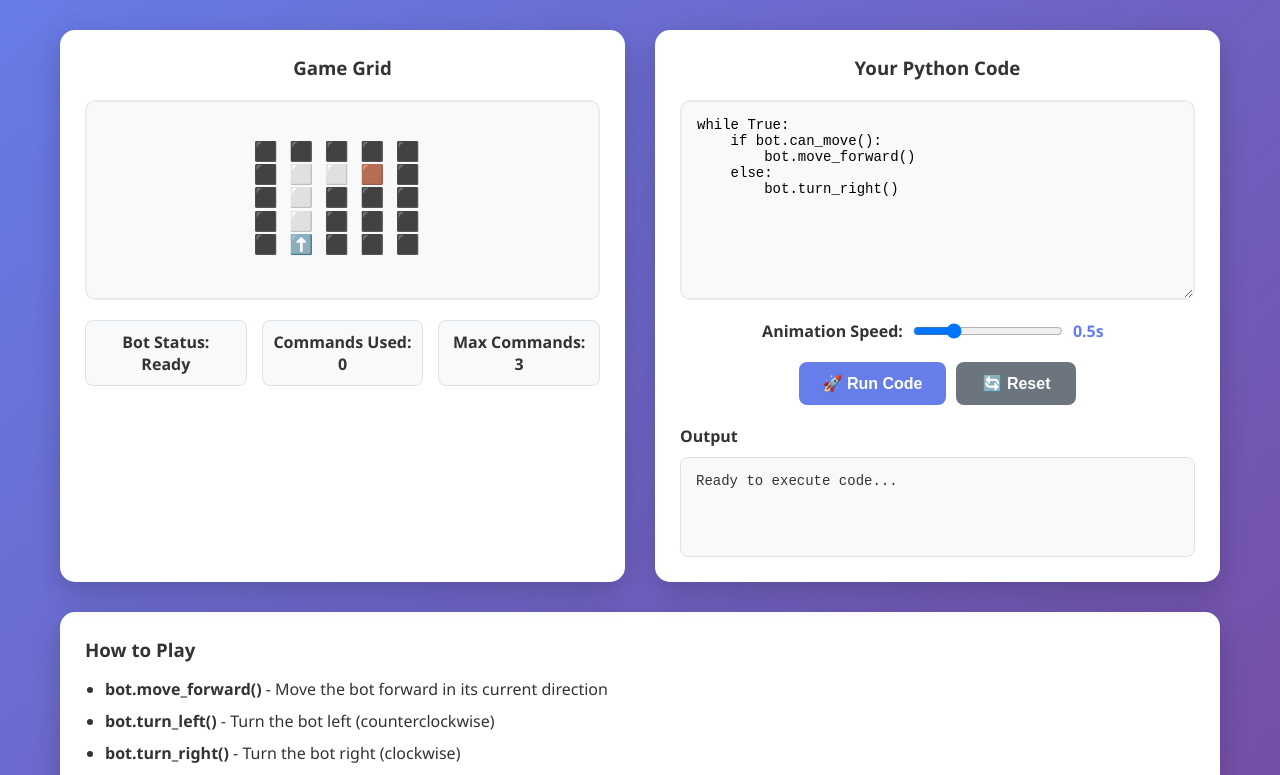
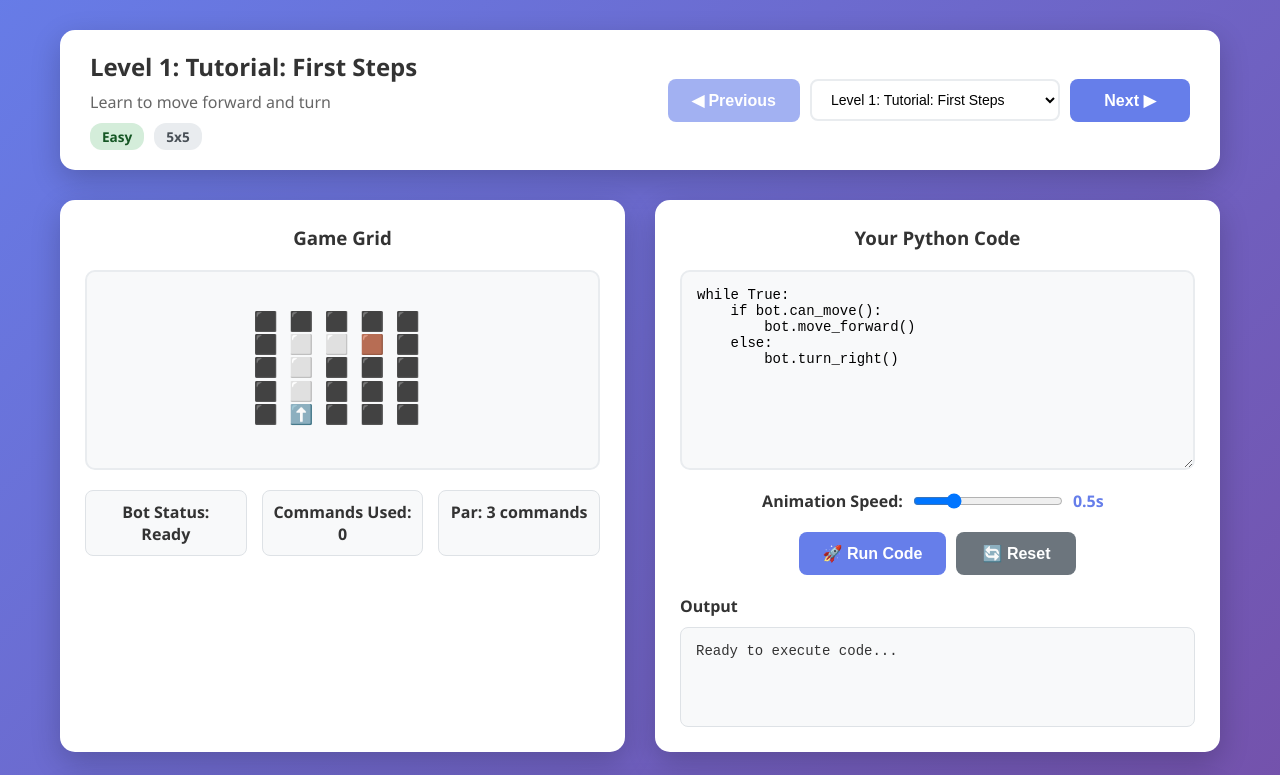
Before and after one commit to HasonCode/Bot-Game-Improved, a Flask app: page / in a window 1280 px wide. Shown: the part 112-887 px from the top of the page. Run offline with Flask 3, Linux system fonts and the light colour scheme.

Commit message:
Quick update for level selection and creation

```diff
--- a/app.py
+++ b/app.py
@@ -6,6 +6,7 @@ Flask web application for the Bot Game
 from flask import Flask, render_template, request, jsonify
 from flask_cors import CORS
 from python_decoder import Grid, Bot, interpreter, count_bot_commands, WinInterruption
+import grids
 import re
 import time
 import threading
@@ -13,20 +14,8 @@ import threading
 app = Flask(__name__)
 CORS(app)  # Enable CORS for all routes
 
-# Initialize the game grid (same as in python_decoder.py)
-GRID_DATA = [
-    [1,1,1,1,1],
-    [1,0,0,3,1],
-    [1,0,1,1,1],
-    [1,0,1,1,1],
-    [1,0,1,1,1]
-]
-ROBOT_START = (4,1)
-DIRECTION = 0
-MAX_COMMANDS = 3
-
-# Create the game grid
-game_grid = Grid(GRID_DATA, ROBOT_START, DIRECTION, MAX_COMMANDS)
+# Default level
+current_level = 1
 
 class AnimatedBot(Bot):
     """Bot class that captures each frame for animation"""
@@ -104,6 +93,7 @@ def execute_code():
             return jsonify({'success': False, 'error': 'No code provided'})
 
         code = data['code']
+        level_number = data.get('level', current_level)
 
         # Security check
         if not is_code_safe(code):
@@ -111,6 +101,9 @@ def execute_code():
                 'success': False,
                 'error': 'Code contains potentially unsafe operations'
             })
+
+        # Get the grid for the specified level
+        game_grid = grids.create_grid(level_number)
 
         # Create a new bot for this execution
         bot = AnimatedBot(game_grid)
@@ -193,12 +186,48 @@ def execute_code():
 
 @app.route('/grid')
 def get_grid():
-    """Get the current grid state"""
-    bot = Bot(game_grid)
+    """Get the current grid state for a specific level"""
+    level_number = request.args.get('level', current_level, type=int)
+
+    try:
+        game_grid = grids.create_grid(level_number)
+        bot = Bot(game_grid)
+        level_info = grids.get_level_info(level_number)
+
+        return jsonify({
+            'grid_state': str(bot),
+            'max_commands': game_grid.par,
+            'level_info': level_info
+        })
+    except ValueError as e:
+        return jsonify({'error': str(e)}), 404
+
+@app.route('/levels')
+def get_levels():
+    """Get list of all available levels"""
     return jsonify({
-        'grid_state': str(bot),
-        'max_commands': game_grid.par
+        'levels': grids.list_all_levels(),
+        'total': len(grids.ALL_LEVELS)
     })
+
+@app.route('/level/<int:level_number>')
+def get_level_details(level_number):
+    """Get detailed information about a specific level"""
+    try:
+        level_info = grids.get_level_info(level_number)
+        game_grid = grids.create_grid(level_number)
+        bot = Bot(game_grid)
+
+        return jsonify({
+            'level_info': level_info,
+            'grid_state': str(bot),
+            'grid_size': {
+                'rows': game_grid.rows,
+                'cols': game_grid.cols
+            }
+        })
+    except ValueError as e:
+        return jsonify({'error': str(e)}), 404
 
 if __name__ == '__main__':
     app.run(debug=True, host='0.0.0.0', port=5000)
--- a/python_decoder.py
+++ b/python_decoder.py
@@ -1,4 +1,7 @@
 class WinInterruption(Exception):
+    pass
+
+class MovesExceeded(Exception):
     pass
 
 def exec_func(source, globals=None, locals=None):
@@ -32,9 +35,13 @@ class Bot:
         self.i = grid.start_pos[0]
         self.j = grid.start_pos[1]
         self.alive = True
+        self.moves = 0
+        self.moves_limit = 1000
+
 
 
     def move_forward(self):
+        self.moves += 1
         directions = ["up", "left", "down", "right"]
         keys = [4, 6, 8, 10, 12]
         dir = directions[self.direction]
@@ -80,10 +87,12 @@ class Bot:
             raise WinInterruption
 
     def turn_right(self):
+        self.moves += 1
         self.direction -= 1
         self.direction %= 4
 
     def turn_left(self):
+        self.moves += 1
         self.direction += 1
         self.direction %= 4
 
@@ -114,6 +123,8 @@ class Bot:
         return False
 
     def check_win(self):
+        if self.moves > self.moves_limit:
+            raise MovesExceeded("Too many moves taken")
         if self.grid.get(self.i, self.j) == 3:
             return True
         return False
@@ -126,7 +137,7 @@ class Bot:
 
     def __str__(self):
         strong = ""
-        emojis = ["⬜ ","⬛ ","🟧 ","🟫 ", "🟡 ", "🟨 ", "🔴", "🟥", "🔵", "🟦", "🟢","🟩", "🟣","🟪"]
+        emojis = ["⬜ ","⬛ ","🟧 ","🟫 ", "🟡 ", "🟨 ", "🔴 ", "🟥 ", "🔵 ", "🟦 ", "🟢 ","🟩 ", "🟣 ","🟪 "]
         bot_emoji = ["⬆️ ","⬅️ ","⬇️ ","➡️ "]
         for i in range(self.grid.rows):
             for j in range(self.grid.cols):
@@ -158,6 +169,7 @@ def count_bot_commands(code:str):
 
 def interpreter(code:str, grid):
     bot = Bot(grid)
+    bot.moves = 0
     lines = code.split("\n")
     code_arr = []
     for line in lines:
--- a/static/style.css
+++ b/static/style.css
@@ -32,6 +32,96 @@ header h1 {
 header p {
     font-size: 1.2rem;
     opacity: 0.9;
+}
+
+.level-selector {
+    background: white;
+    border-radius: 15px;
+    padding: 20px 30px;
+    margin-bottom: 30px;
+    box-shadow: 0 10px 30px rgba(0,0,0,0.2);
+    display: flex;
+    justify-content: space-between;
+    align-items: center;
+    gap: 30px;
+}
+
+.level-info {
+    flex: 1;
+}
+
+.level-info h2 {
+    font-size: 1.5rem;
+    margin-bottom: 8px;
+    color: #333;
+}
+
+.level-info p {
+    color: #666;
+    margin-bottom: 10px;
+}
+
+.level-meta {
+    display: flex;
+    gap: 10px;
+}
+
+.badge {
+    display: inline-block;
+    padding: 4px 12px;
+    border-radius: 12px;
+    font-size: 0.85rem;
+    font-weight: bold;
+    background: #e9ecef;
+    color: #495057;
+}
+
+.difficulty-easy {
+    background: #d4edda;
+    color: #155724;
+}
+
+.difficulty-medium {
+    background: #fff3cd;
+    color: #856404;
+}
+
+.difficulty-hard {
+    background: #f8d7da;
+    color: #721c24;
+}
+
+.difficulty-expert {
+    background: #d1ecf1;
+    color: #0c5460;
+}
+
+.level-controls {
+    display: flex;
+    gap: 10px;
+    align-items: center;
+}
+
+.level-dropdown {
+    padding: 10px 15px;
+    border: 2px solid #e9ecef;
+    border-radius: 8px;
+    font-size: 14px;
+    background: white;
+    cursor: pointer;
+    min-width: 250px;
+}
+
+.level-dropdown:focus {
+    outline: none;
+    border-color: #667eea;
+}
+
+.btn-nav {
+    padding: 10px 15px;
+    min-width: 100px;
+    background: #667eea;
+    color: white;
 }
 
 .game-area {
@@ -261,4 +351,18 @@ header p {
     header h1 {
         font-size: 2rem;
     }
+
+    .level-selector {
+        flex-direction: column;
+        align-items: stretch;
+    }
+
+    .level-controls {
+        flex-direction: column;
+    }
+
+    .level-dropdown {
+        min-width: auto;
+        width: 100%;
+    }
 }
--- a/templates/index.html
+++ b/templates/index.html
@@ -12,6 +12,22 @@
             <h1>🤖 Bot Game</h1>
             <p>Write Python code to guide your bot to the finish line!</p>
         </header>
+
+        <div class="level-selector">
+            <div class="level-info">
+                <h2 id="level-title">Level 1: Loading...</h2>
+                <p id="level-description">Loading level...</p>
+                <div class="level-meta">
+                    <span id="level-difficulty" class="badge">Easy</span>
+                    <span id="level-size" class="badge">5x5</span>
+                </div>
+            </div>
+            <div class="level-controls">
+                <button id="prev-level" class="btn btn-nav">◀ Previous</button>
+                <select id="level-select" class="level-dropdown"></select>
+                <button id="next-level" class="btn btn-nav">Next ▶</button>
+            </div>
+        </div>
 
         <div class="game-area">
             <div class="grid-container">
@@ -76,10 +92,12 @@ while True:
     <script>
         // Bot Game JavaScript
         let isLoading = false;
+        let currentLevel = 1;
+        let allLevels = [];
 
         // Load initial grid
         document.addEventListener('DOMContentLoaded', function() {
-            loadGrid();
+            loadLevels();
             setupDelaySlider();
         });
 
@@ -92,12 +110,62 @@ while True:
             });
         }
 
-        async function loadGrid() {
+        async function loadLevels() {
             try {
-                const response = await fetch('/grid');
+                const response = await fetch('/levels');
                 const data = await response.json();
+                allLevels = data.levels;
+
+                // Populate level dropdown
+                const dropdown = document.getElementById('level-select');
+                dropdown.innerHTML = '';
+                allLevels.forEach(level => {
+                    const option = document.createElement('option');
+                    option.value = level.number;
+                    option.textContent = `Level ${level.number}: ${level.name}`;
+                    dropdown.appendChild(option);
+                });
+
+                // Load the first level
+                loadGrid(1);
+            } catch (error) {
+                addOutput('Error loading levels: ' + error.message, 'error');
+            }
+        }
+
+        async function loadGrid(levelNumber = null) {
+            if (levelNumber !== null) {
+                currentLevel = levelNumber;
+            }
+
+            try {
+                const response = await fetch(`/grid?level=${currentLevel}`);
+                const data = await response.json();
+
+                if (data.error) {
+                    addOutput('Error: ' + data.error, 'error');
+                    return;
+                }
+
+                // Update grid display
                 document.getElementById('grid-display').textContent = data.grid_state;
-                document.getElementById('max-commands').textContent = `Max Commands: ${data.max_commands}`;
+                document.getElementById('max-commands').textContent = `Par: ${data.max_commands} commands`;
+
+                // Update level info
+                const levelInfo = data.level_info;
+                document.getElementById('level-title').textContent = `Level ${levelInfo.number}: ${levelInfo.name}`;
+                document.getElementById('level-description').textContent = levelInfo.description;
+                document.getElementById('level-difficulty').textContent = levelInfo.difficulty;
+                document.getElementById('level-difficulty').className = `badge difficulty-${levelInfo.difficulty.toLowerCase()}`;
+                document.getElementById('level-size').textContent = levelInfo.size;
+
+                // Update dropdown
+                document.getElementById('level-select').value = currentLevel;
+
+                // Update navigation buttons
+                document.getElementById('prev-level').disabled = currentLevel === 1;
+                document.getElementById('next-level').disabled = currentLevel === allLevels.length;
+
             } catch (error) {
                 addOutput('Error loading grid: ' + error.message, 'error');
             }
@@ -169,7 +237,8 @@ while True:
                         'Content-Type': 'application/json',
                     },
                     body: JSON.stringify({
-                        code: code
+                        code: code,
+                        level: currentLevel
                     })
                 });
 
@@ -254,6 +323,29 @@ while True:
         document.getElementById('run-code').addEventListener('click', executeCode);
         document.getElementById('reset-grid').addEventListener('click', resetGrid);
 
+        // Level navigation
+        document.getElementById('prev-level').addEventListener('click', function() {
+            if (currentLevel > 1) {
+                loadGrid(currentLevel - 1);
+                clearOutput();
+                addOutput(`Loaded Level ${currentLevel}`);
+            }
+        });
+
+        document.getElementById('next-level').addEventListener('click', function() {
+            if (currentLevel < allLevels.length) {
+                loadGrid(currentLevel + 1);
+                clearOutput();
+                addOutput(`Loaded Level ${currentLevel}`);
+            }
+        });
+
+        document.getElementById('level-select').addEventListener('change', function() {
+            loadGrid(parseInt(this.value));
+            clearOutput();
+            addOutput(`Loaded Level ${currentLevel}`);
+        });
+
         // Keyboard shortcut
         document.addEventListener('keydown', function(e) {
             if (e.ctrlKey && e.key === 'Enter') {
```
Also changed, not shown: grids.py (+303 -0 lines).
